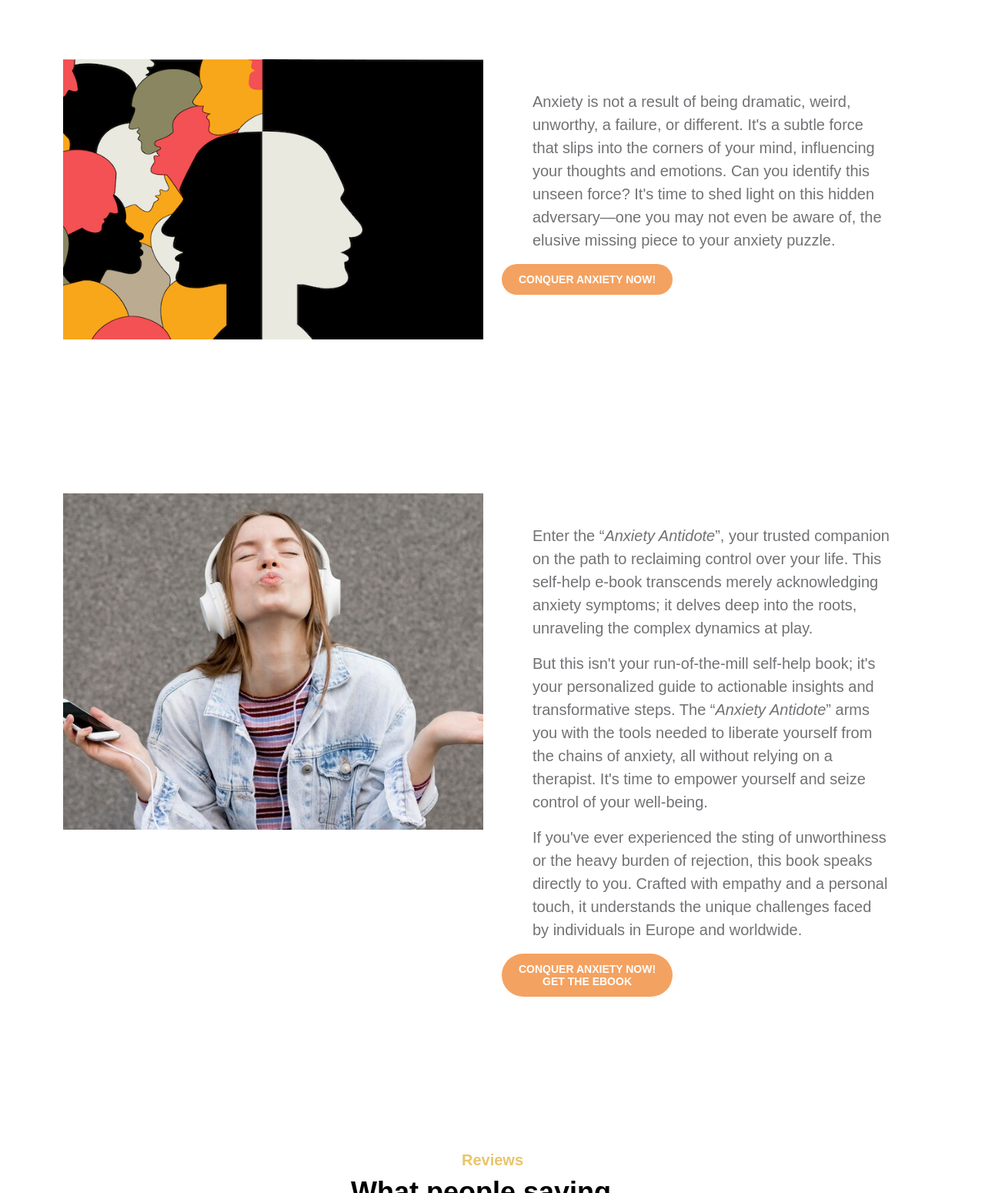
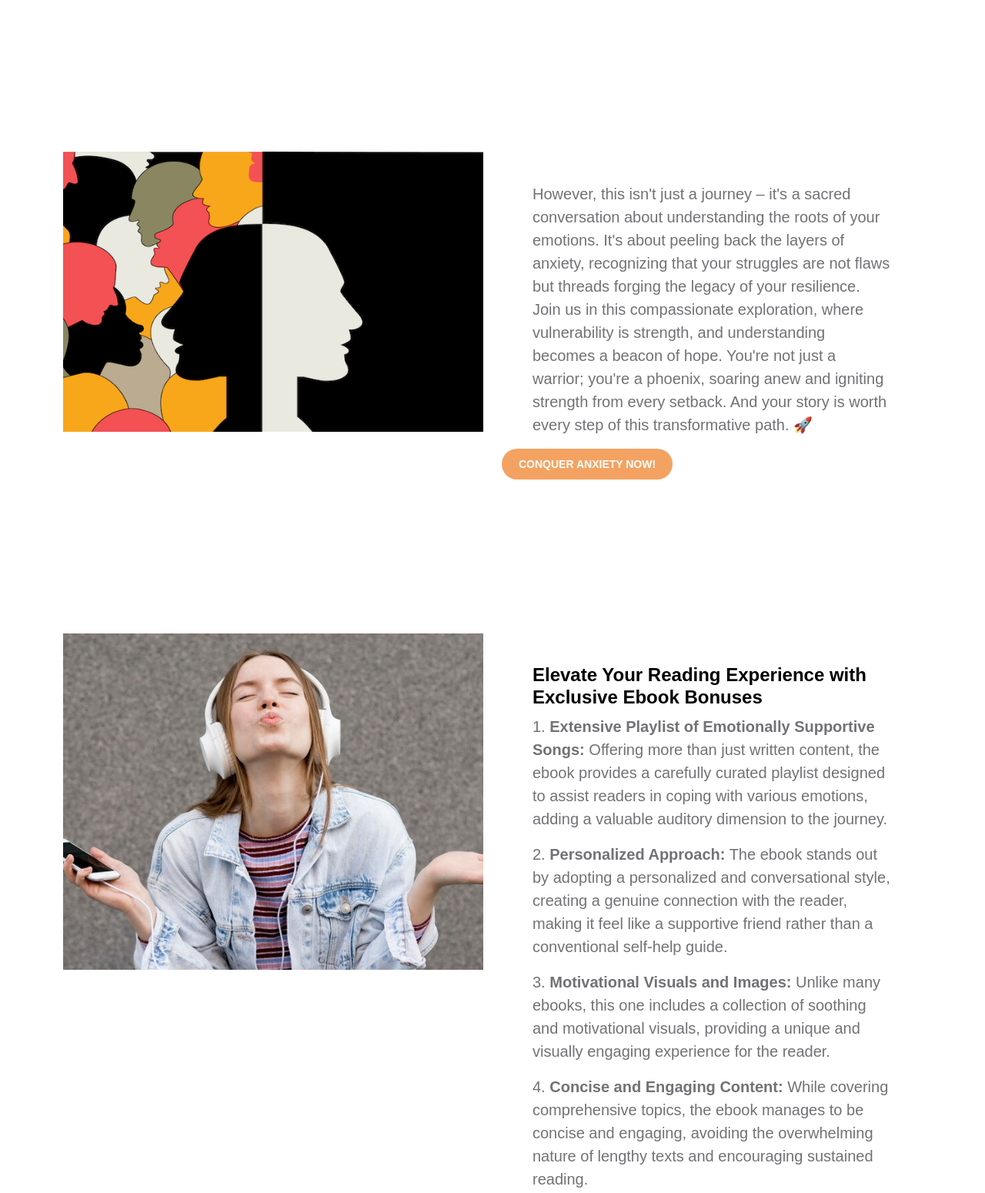
Before and after one commit to deBugger360/anxiety-antidote-landing-page, a plain HTML site: page index.html in a window 1280 px wide. Shown: the part 1468-3018 px from the top of the page at 77% size. Drawn offline with Linux system fonts and the light colour scheme; a web font is replaced by a local one.

Commit message:
made changes to the landing page copy

```diff
--- a/index.html
+++ b/index.html
@@ -170,7 +170,10 @@
 
                             <!-- <h2 class="mb-4">About The Book</h2> -->
 
-                            <p>Have you ever felt trapped in a whirlwind of self-blame and isolation, convinced that life's challenges are somehow your fault? Are you navigating through a storm of self-doubt, feeling like an outsider in a world that just won't slow down? Do you often sense that you're out of sync with the world, struggling to find your place in its relentless pace? If these feelings resonate with you, it's time to reveal a profound truth: it's not your fault!</p>
+                            <p>Have you ever found yourself navigating the stormy waters of self-doubt, where anxiety's waves crash relentlessly against the shores of your peace?
+                            In the quiet moments, it's not just about questioning your worth – it's a struggle with the shadows of inadequacy, wondering if you truly measure up, if you are, unequivocally, enough.
+                            Picture those nights where sleep feels like an elusive dream, your mind racing through a maze of worries. It's the weight on your chest, the racing heartbeat that accompanies every decision, big or small. The echoes of "not being good enough" resounding louder than the world around you.
+                            </p>
                         </div>
                         <div class="cta"><a href="https://selar.co/anxiety-antidote" class="btn custom-btn me-3 text-uppercase">Conquer anxiety now!</a></div>
                     </div>
@@ -189,7 +192,10 @@
 
                     <div class="col-lg-6 col-12">
                         <div class="book-section-info">
-                            <p>Anxiety is not a result of being dramatic, weird, unworthy, a failure, or different. It's a subtle force that slips into the corners of your mind, influencing your thoughts and emotions. Can you identify this unseen force? It's time to shed light on this hidden adversary—one you may not even be aware of, the elusive missing piece to your anxiety puzzle.</p>
+                            <p>
+                            However, this isn't just a journey – it's a sacred conversation about understanding the roots of your emotions. It's about peeling back the layers of anxiety, recognizing that your struggles are not flaws but threads forging the legacy of your resilience.
+                            Join us in this compassionate exploration, where vulnerability is strength, and understanding becomes a beacon of hope. You're not just a warrior; you're a phoenix, soaring anew and igniting strength from every setback. And your story is worth every step of this transformative path. 🚀
+                            </p>
                         </div>
                         <div class="cta"><a href="https://selar.co/anxiety-antidote" class="btn custom-btn me-3 text-uppercase">Conquer anxiety now!</a></div>
                     </div>
@@ -209,9 +215,17 @@
 
                     <div class="col-lg-6 col-12">
                         <div class="book-section-info">
-                            <p>Enter the <q><i>Anxiety Antidote</i></q>, your trusted companion on the path to reclaiming control over your life. This self-help e-book transcends merely acknowledging anxiety symptoms; it delves deep into the roots, unraveling the complex dynamics at play.</p>
-                               <p> But this isn't your run-of-the-mill self-help book; it's your personalized guide to actionable insights and transformative steps. The <q><i>Anxiety Antidote</i></q> arms you with the tools needed to liberate yourself from the chains of anxiety, all without relying on a therapist. It's time to empower yourself and seize control of your well-being. </p>
-                                <p>If you've ever experienced the sting of unworthiness or the heavy burden of rejection, this book speaks directly to you. Crafted with empathy and a personal touch, it understands the unique challenges faced by individuals in Europe and worldwide.</p>
+                            <h4>Elevate Your Reading Experience with Exclusive Ebook Bonuses</h4>
+
+                            <p>1. <b>Extensive Playlist of Emotionally Supportive Songs:</b> Offering more than just written content, the ebook provides a carefully curated playlist designed to assist readers in coping with various emotions, adding a valuable auditory dimension to the journey.</p>
+
+                            <p>2. <b>Personalized Approach:</b> The ebook stands out by adopting a personalized and conversational style, creating a genuine connection with the reader, making it feel like a supportive friend rather than a conventional self-help guide.</p>
+
+                            <p>3. <b>Motivational Visuals and Images:</b> Unlike many ebooks, this one includes a collection of soothing and motivational visuals, providing a unique and visually engaging experience for the reader.</p>
+
+                            <p>4. <b>Concise and Engaging Content:</b> While covering comprehensive topics, the ebook manages to be concise and engaging, avoiding the overwhelming nature of lengthy texts and encouraging sustained reading.</p>
+
+                            <p>5. <b>Therapist-Free Overcoming:</b> Offering a unique perspective, this ebook empowers readers to overcome anxiety without the need for a therapist, making it a valuable resource for those seeking independent solutions.</p>
                         </div>
                         <div class="cta "><a href="https://selar.co/anxiety-antidote" class="btn custom-btn me-3 text-uppercase">Conquer anxiety now! <br> Get the Ebook</a></div>
                     </div>
```
